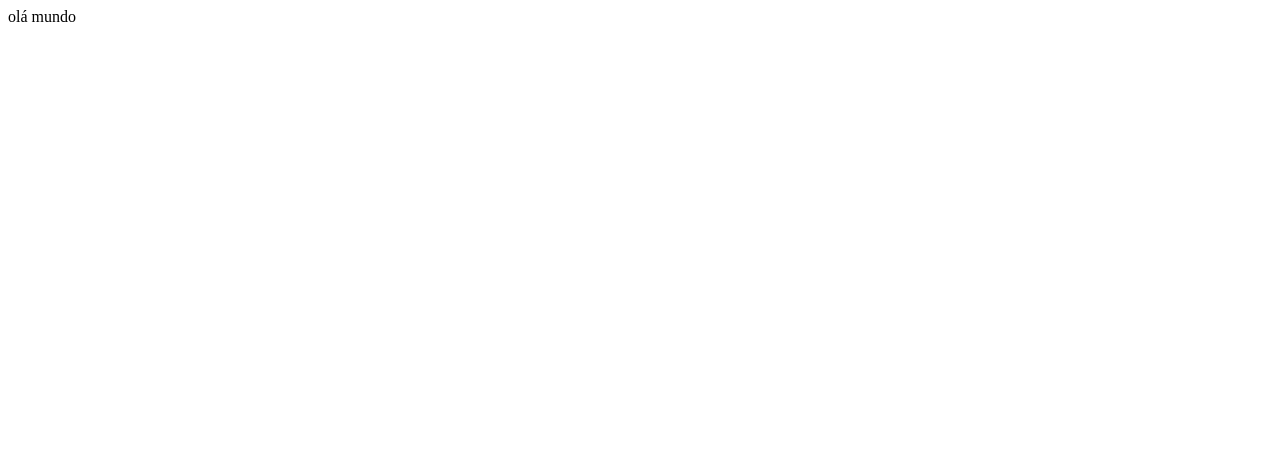
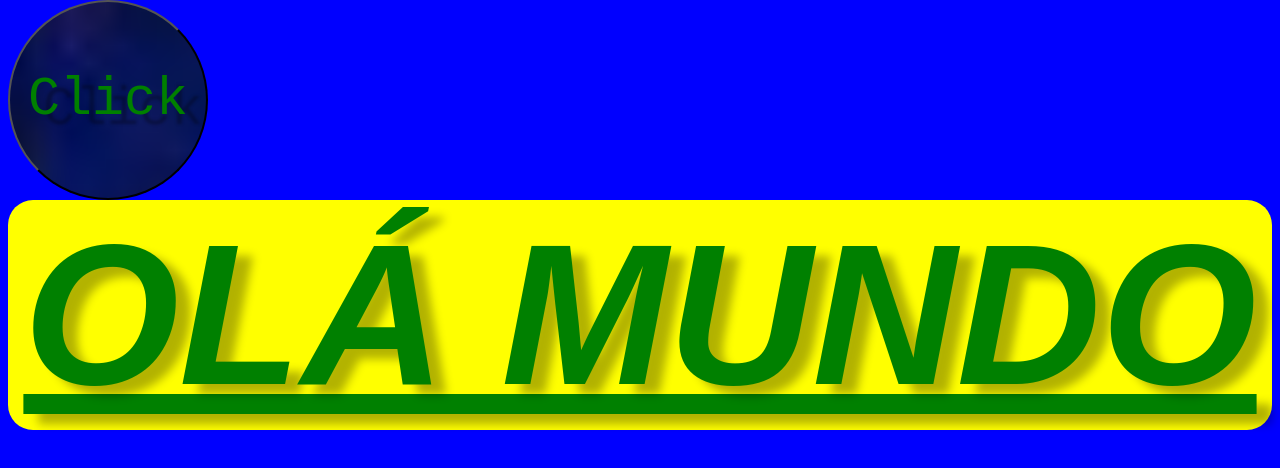
Before and after one commit to Alsafi/projetosdeteste, a plain HTML site: page index.html in a window 1280 px wide. Drawn offline with Linux system fonts and the light colour scheme.

Commit message:
criado css

```diff
--- /dev/null
+++ b/estilo.css
@@ -0,0 +1,38 @@
+body {
+    background-color: blue;
+    background-repeat: repeat;
+    background-size: cover;
+    color: green;
+}
+
+p {
+    text-align: center;
+    font-size: 150pt;
+    font-family: sans-serif;
+    font-style: oblique;
+    font-weight: 900;
+    text-decoration: underline;
+    text-transform: uppercase;
+    background-color: yellow;
+    text-shadow: 15px 10px 10px rgba(0, 0, 0, 0.3);
+    border-radius: 25px;
+}
+
+#btn {
+    color: green;
+    font-size: 40pt;
+    font-family: monospace;
+    background-image: url("imgres.jpg");
+    background-size: 2000%;
+    width: 200px;
+    height: 200px;
+    position: absolute;
+    top: 0;
+    text-shadow: 15px 10px 3px rgba(0, 0, 0, 0.3);
+    border-radius: 100px;
+}
+
+div {
+    transform: rotateX(150deg);
+    transform: rotateY(130deg);
+}
--- a/index.html
+++ b/index.html
@@ -3,8 +3,11 @@
     <head>
         <meta charset="utf-8">
         <title>projeto</title>
+        <link rel="stylesheet" href="estilo.css" type="text/css" />
+        <link href="script.js" type="text/javascript" />
     </head>
     <body>
-        olá mundo
+        <p>olá mundo</p>
+        <button id="btn">Click</button>
     </body>
 </html>
```
Also changed, not shown: imgres.jpg (added), script.js (added).
